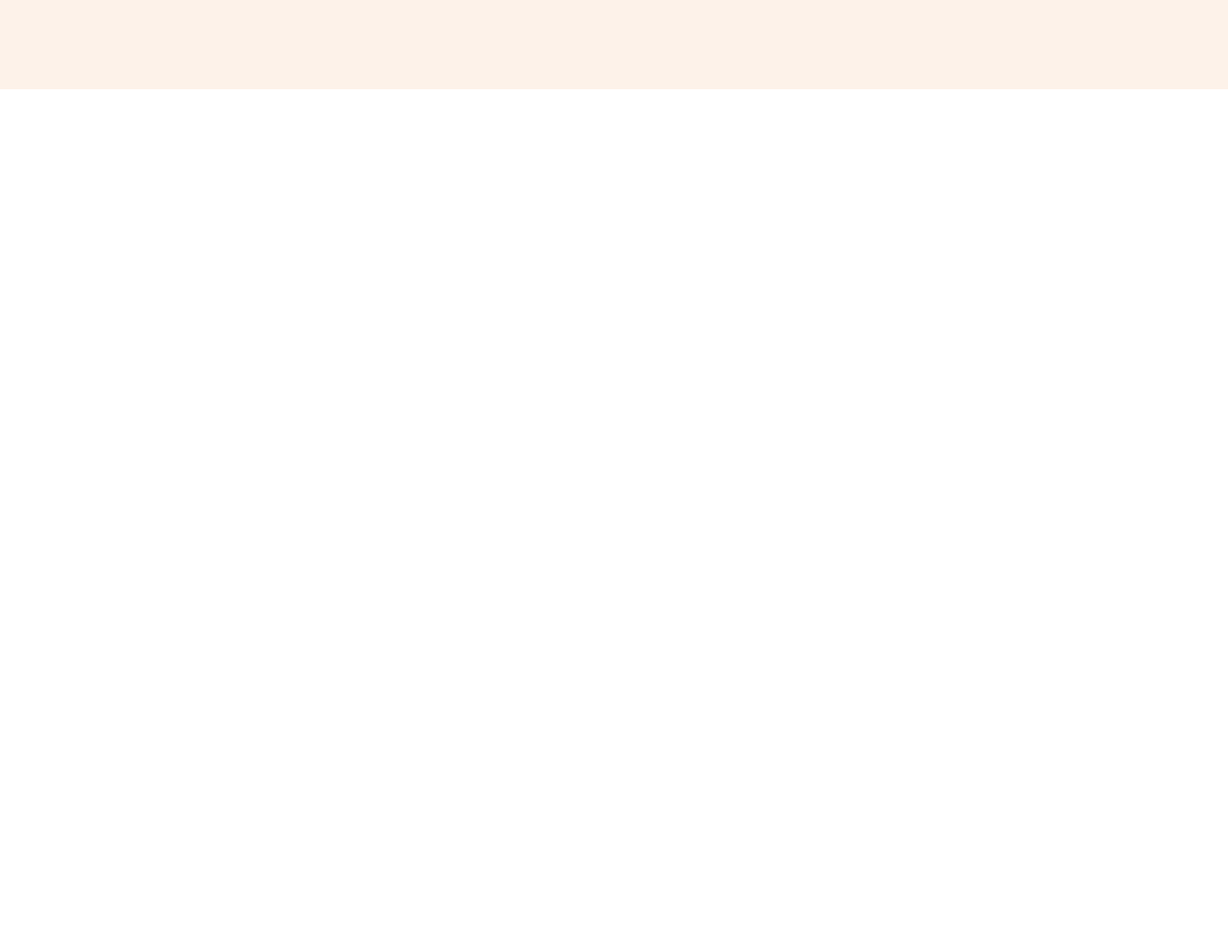
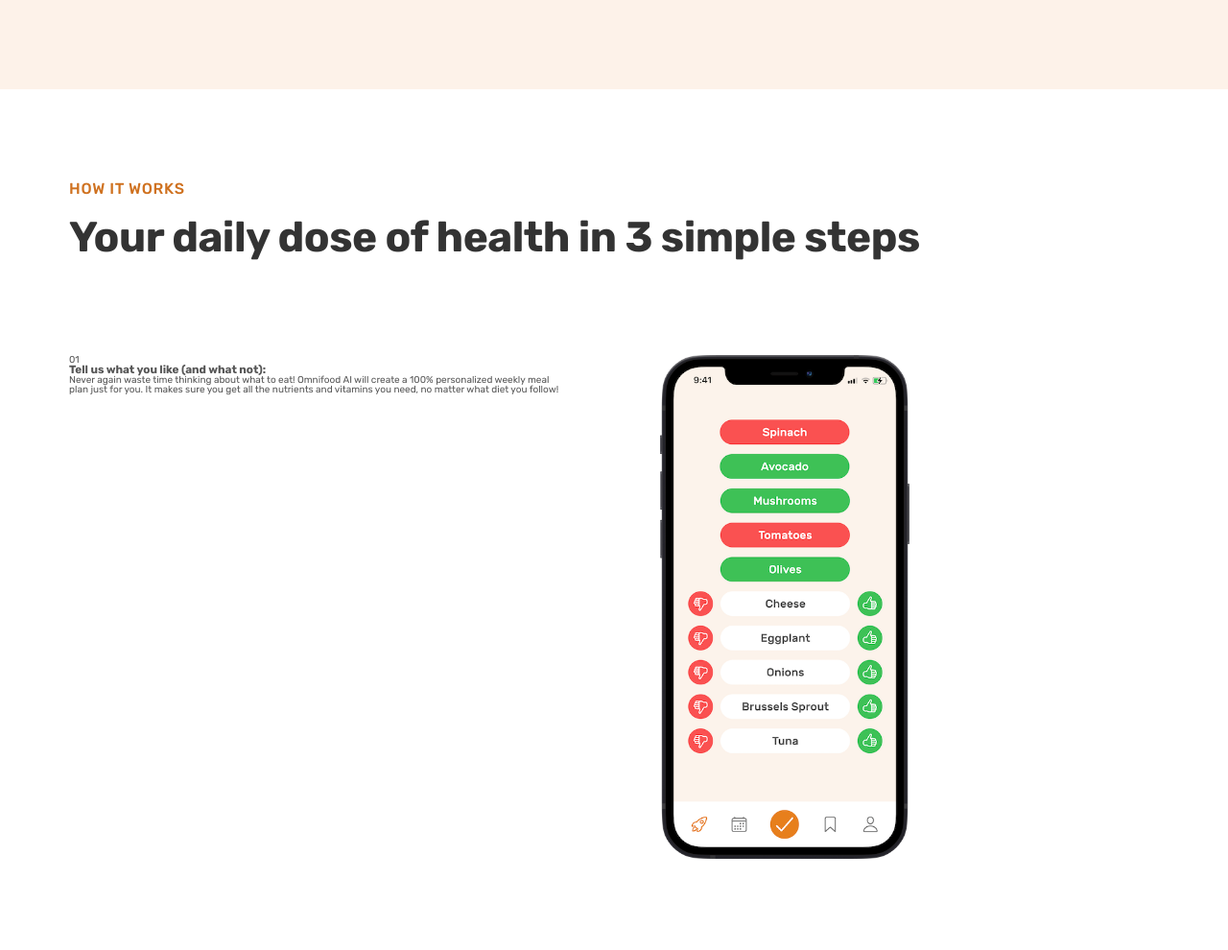
Before and after one commit to jnayush1994/omnifood, a plain HTML site: page index.html in a window 1280 px wide. Shown: the part 661-1651 px from the top of the page at 96% size. Before the commit the page ends 800 px from the top, so only its background shows below. Drawn offline with Linux system fonts and the light colour scheme.

Commit message:
added z-paatern for the second section containing 3 steps

```diff
--- a/css/style.css
+++ b/css/style.css
@@ -14,7 +14,12 @@ Bold: 700
 - LINE HEIGHTS
 Default: 1
 Small1: 1.05
+Medirm: 1.2
 Paragraph Default: 1.6
+
+- Letter Spacing
+0.5px
+0.75px
 
 ---02 COLORS
 - Primary: #e67e22
@@ -58,13 +63,34 @@ body {
 /*
 -----------GENERAL REUSABLE COMPONENTS-------------
 */
+
+.heading-primary,
+.heading-secondary {
+  color: #333;
+  letter-spacing: -0.5px;
+  font-weight: 700;
+}
+
 .heading-primary {
   font-size: 5.2rem;
-  font-weight: 700;
   line-height: 1.05;
-  color: #333;
-  letter-spacing: -0.5px;
   margin-bottom: 3.2rem;
+}
+
+.heading-secondary {
+  font-size: 4.4rem;
+  line-height: 1.2;
+  margin-bottom: 9.6rem;
+}
+
+.subheading {
+  display: block;
+  font-size: 1.6rem;
+  font-weight: 500;
+  color: #cf711f;
+  text-transform: uppercase;
+  margin-bottom: 1.6rem;
+  letter-spacing: 0.75px;
 }
 
 .btn:link,
@@ -103,6 +129,21 @@ body {
 
 .margin-right-sm {
   margin-right: 1.6rem !important;
+}
+
+.container {
+  max-width: 120rem;
+  padding: 0 3.2rem;
+  margin: 0 auto;
+}
+
+.grid {
+  display: grid;
+  gap: 9.6rem;
+}
+
+.grid--2-cols {
+  grid-template-columns: repeat(2, 1fr);
 }
 
 /*
@@ -222,3 +263,15 @@ body {
   color: #cf711f;
   font-weight: 700;
 }
+
+/*
+-------------HOW IT WORKS SECTION-----------------
+*/
+
+.section-how {
+  padding: 9.6rem 0;
+}
+
+.step-img {
+  width: 50%;
+}
--- a/index.html
+++ b/index.html
@@ -76,6 +76,71 @@
           </div>
         </div>
       </section>
+      <section class="section-how">
+        <div class="container">
+          <span class="subheading">How it works</span>
+          <h2 class="heading-secondary">
+            Your daily dose of health in 3 simple steps
+          </h2>
+        </div>
+
+        <div class="container grid grid--2-cols">
+          <!-- STEP 01 -->
+          <div class="step-text-box">
+            <p class="step-number">01</p>
+            <h3 class="heading-tertiary">
+              Tell us what you like (and what not):
+            </h3>
+            <p class="step-description">
+              Never again waste time thinking about what to eat! Omnifood AI
+              will create a 100% personalized weekly meal plan just for you. It
+              makes sure you get all the nutrients and vitamins you need, no
+              matter what diet you follow!
+            </p>
+          </div>
+          <div class="step-img-box">
+            <img
+              src="img/app/app-screen-1.png"
+              class="step-img"
+              alt="iPhone app preferences selection screen"
+            />
+          </div>
+          <!-- STEP 02 -->
+          <div class="step-img-box">
+            <img
+              src="img/app/app-screen-1.png"
+              class="step-img"
+              alt="iPhone app meal approving plan screen"
+            />
+          </div>
+          <div class="step-text-box">
+            <p class="step-number">02</p>
+            <h3 class="heading-tertiary">Approve your weekly meal plan:</h3>
+            <p class="step-description">
+              Once per week, approve the meal plan generated for you by Omnifood
+              AI. You can change ingredients, swap entire meals, or even add
+              your own recipes.
+            </p>
+          </div>
+          <!-- STEP 03 -->
+          <div class="step-text-box">
+            <p class="step-number">03</p>
+            <h3 class="heading-tertiary">Receive meals at convenient time:</h3>
+            <p class="step-description">
+              Best chefs in town will cook your selected meal every day, and we
+              will deliver it to your door whenever works best for you. You can
+              change delivery schedule and address daily!
+            </p>
+          </div>
+          <div class="step-img-box">
+            <img
+              src="img/app/app-screen-1.png"
+              class="step-img"
+              alt="iPhone app delivery screen"
+            />
+          </div>
+        </div>
+      </section>
     </main>
   </body>
 </html>
```
